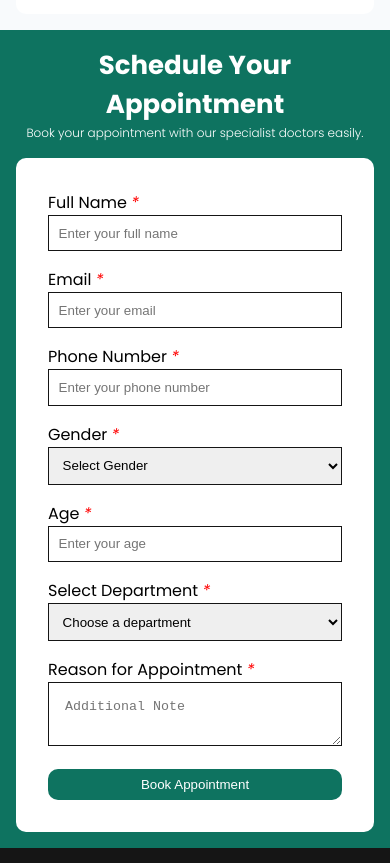
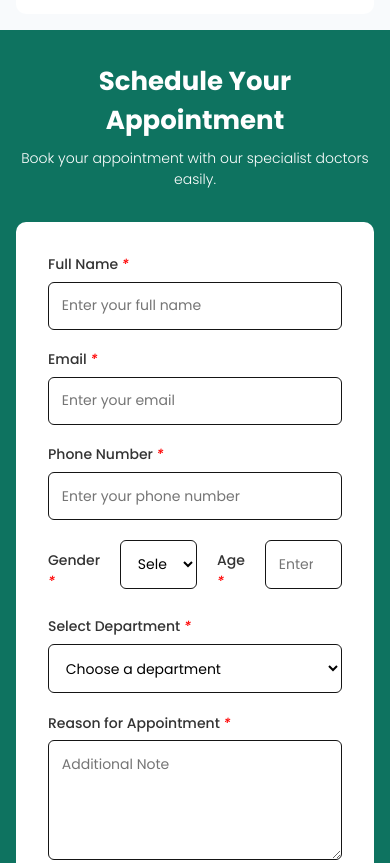
Before and after one commit to mercybamidele1/Bouesti-Health-Center, a plain HTML site: page index.html in a window 390 px wide. Shown: the part 3523-4386 px from the top of the page. Drawn offline with Linux system fonts and the light colour scheme.

```diff
--- a/sytle.css
+++ b/sytle.css
@@ -9,8 +9,6 @@
 body{
     background-color: #F8FAFC;
     font-family: "poppins",sans-serif;
-    overflow-x: hidden;
-    width: 100%;
 
 
 }
@@ -80,7 +78,7 @@ html {
     justify-self: center;
     padding: 0.5rem;
     margin-bottom: 1rem;
-    text-align:center;
+    text-align: center;
 
 }
 
@@ -134,7 +132,6 @@ h1{
     border: 2px solid rgb(14,115,96);
     text-decoration: none;
     text-align: center;
-
 }
 
 
@@ -221,7 +218,7 @@ h1{
      border: 2px solid rgb(14,115,96);
 }
 
-.search-bar-btn{
+#search-bar-btn{
     border-radius: 10px;
     padding: 0.5rem;
     background-color: rgb(14,115,96);
@@ -512,7 +509,8 @@ h1{
 }
 
 .cardbox a{
-    color:rgb(14,115,96);;
+    color:rgb(14,115,96);
+
 
 }
 
@@ -579,26 +577,26 @@ textarea{
     width: 100%;
 }
 
-#gender{
-    display: flex;
-    gap: 20px;
+.male {
+    display: grid;
+    grid-template-columns: auto 1fr auto 1fr;
+    gap: 15px;
+    align-items: center;
     margin-bottom: 1rem;
 }
 
-.male{
-   display: flex;
-   gap: 12px;
-}
-
-.male select{
+#gender {
     width: 100%;
     padding: 0.6rem;
     border: 1px solid #151515;
-    align-items: center;
+    border-radius: 4px;
 }
 
-.age{
-    width: 10%;
+.age {
+    width: 100% ;
+    padding: 0.6rem;
+    border: 1px solid #151515;
+    border-radius: 4px;
 }
 
 i{
@@ -726,14 +724,14 @@ html {
 .nav-links{
     display: none;
 }
-/* Hide the actual checkbox element */
+
 .menu-toggle {
   display: none;
 }
 
 
 .menu-btn {
-cursor: pointer;
+ cursor: pointer;
     display: flex;
     justify-content: space-between;
     width: 100%;
@@ -742,9 +740,9 @@ cursor: pointer;
 
 }
 
-
+/* Hidden Mobile Menu Drawer */
 .mobile-menu {
-  display: none;
+  display: none; /* Hidden by default */
   position: absolute;
   top: 100%;
   right: 0;
@@ -823,16 +821,13 @@ li{
     background-color:rgb(163, 239, 225) ;
     color:rgb(14,115,96) ;
     border-radius: 10px;
-    justify-self: center;
-    width:100%;
+
     padding: 0.5rem;
     margin-bottom: 1rem;
-    text-align:center;
+
 }
-
-
 h1{
-    width: 100%;
+    width: 80%;
     font-weight: bold;
     font-size: 30px;
     margin-bottom: 0.8rem;
@@ -1254,7 +1249,7 @@ h1{
 }
 
 .cardbox a{
-    color:rgb(14,115,96);
+    color:#151515;
 
 }
 
@@ -1263,81 +1258,106 @@ h1{
 
 /*Appointment*/
 
-#appointment{
-    padding: 1rem;
+/*Appointment*/
+
+#appointment {
+    padding: 2rem 1rem;
     background-color: rgb(14,115,96);
 }
 
-
-#appointment h2{
-
+#appointment h2 {
     font-weight: bold;
     font-size: 26px;
-    justify-self: center;
     text-align: center;
     color: #ffffff;
+    margin-bottom: 0.5rem;
 }
 
-
-#appointment p{
-    font-weight:300;
-    font-size: 12px;
-    justify-self: center;
+#appointment p {
+    font-weight: 300;
+    font-size: 14px;
     text-align: center;
     color: #ffffff;
-    margin-bottom: 1rem;
+    margin-bottom: 2rem;
 }
 
-
-#appointment form{
+#appointment form {
     background-color: #ffffff;
     border-radius: 10px;
     padding: 2rem;
     width: 100%;
+    max-width: 700px;
     margin: 0 auto;
+    display: flex;
+    flex-direction: column;
 }
 
-#appointment input{
-    width: 100%;
-    margin-bottom: 1rem;
-    border: 1px solid #151515;
-    padding: 0.6rem;
+#appointment label {
+    font-weight: 500;
+    font-size: 14px;
+    margin-bottom: 0.4rem;
+    color: #333;
+    display: block;
 }
 
-textarea{
+#appointment input[type="text"],
+#appointment input[type="email"],
+#appointment input[type="number"],
+#appointment select,
+textarea {
     width: 100%;
-    margin-bottom: 1rem;
+    margin-bottom: 1.2rem;
     border: 1px solid #151515;
-    padding: 1rem;
+    padding: 0.8rem;
+    border-radius: 6px;
+    font-family: inherit;
+    font-size: 14px;
+    box-sizing: border-box;
+    background-color: #fff;
 }
 
-#appointment button{
+textarea {
+    resize: vertical;
+    height: 120px;
+}
+
+.male {
+    display: flex;
+    gap: 20px;
+    width: 100%;
+    margin-bottom: 0.5rem;
+}
+
+ .age-group {
+    flex: 1;
+}
+
+.age {
+    width: 100%
+}
+.age-group input {
+    width: 100%;
+    padding: 0.6rem;
+    border: 1px solid #151515;
+    border-radius: 4px;
+}
+
+#appointment button {
     background-color: rgb(14,115,96);
     color: #ffffff;
-    border-radius: 10px;
-    padding: 0.5rem;
+    border-radius: 8px;
+    padding: 0.9rem;
     border: none;
     width: 100%;
+    font-size: 16px;
+    font-weight: 600;
+    cursor: pointer;
+    margin-top: 1rem;
 }
 
-#gender{
-    display: flex;
-    gap: 20px;
-    margin-bottom: 1rem;
+#appointment button:hover {
+    opacity: 0.9;
 }
-
-.male{
-   display: block;
-   gap: 12px;
-}
-
-
-
-.age{
-    width: 10%;
-}
-
-
 /*footer*/
 footer{
     background-color: #151515;
```
